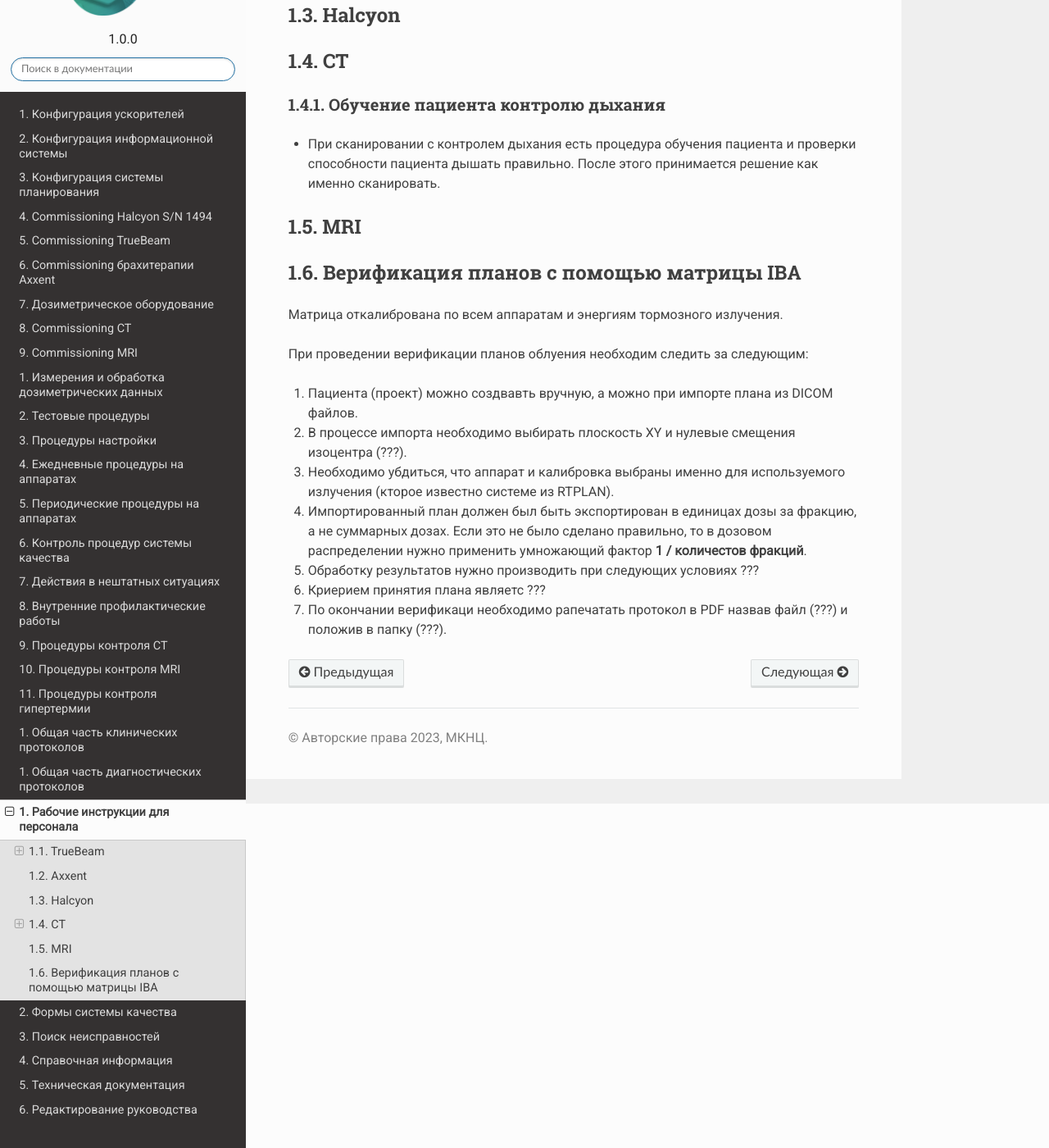
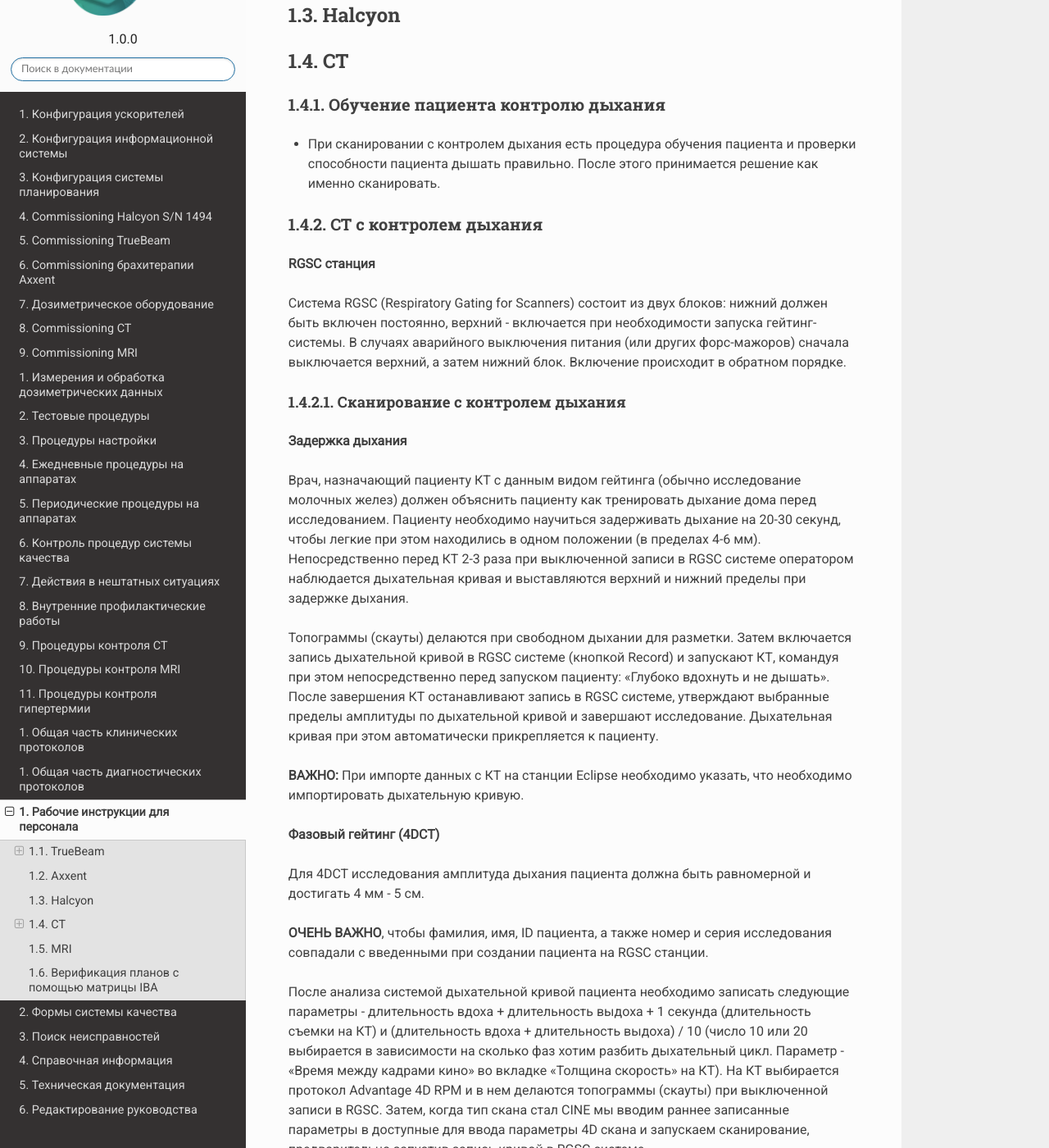
Before and after one commit to ggorlachev/RtDepBusiness, a Sphinx documentation site: the page built from source/Apendixes/instructions.rst, in a window 1280 px wide and 1400 px high, scrolled down 420 px. Shown: the whole window at 82% size. Built offline with Sphinx 7.4.7 and the Read the Docs theme 2.0.0, drawn with Linux system fonts in a browser that asks for light colours; some web fonts are replaced; some of the changed text lies outside the part shown.

Commit message:
Gating start
CT with gating chapter has been started

```diff
--- a/source/Apendixes/instructions.rst
+++ b/source/Apendixes/instructions.rst
@@ -22,13 +22,49 @@ Halcyon
 -------
 
 CT
---
+---
 
 Обучение пациента контролю дыхания
 ~~~~~~~~~~~~~~~~~~~~~~~~~~~~~~~~~~
 
 - При сканировании с контролем дыхания есть процедура обучения пациента и проверки способности пациента дышать правильно.
   После этого принимается решение как именно сканировать.
+
+CT с контролем дыхания
+~~~~~~~~~~~~~~~~~~~~~~
+
+**RGSC станция**
+
+Система RGSC (Respiratory Gating for Scanners) состоит из двух блоков: нижний должен быть включен постоянно, верхний - включается при
+необходимости запуска гейтинг-системы. В случаях аварийного выключения питания (или других форс-мажоров) сначала выключается верхний,
+а затем нижний блок. Включение происходит в обратном порядке.
+
+Сканирование с контролем дыхания
+""""""""""""""""""""""""""""""""
+
+**Задержка дыхания**
+
+Врач, назначающий пациенту КТ с данным видом гейтинга (обычно исследование молочных желез) должен объяснить пациенту как тренировать дыхание дома
+перед исследованием. Пациенту необходимо научиться задерживать дыхание на 20-30 секунд, чтобы легкие при этом находились в одном
+положении (в пределах 4-6 мм). Непосредственно перед КТ 2-3 раза при выключенной записи в RGSC системе оператором наблюдается дыхательная кривая и
+выставляются верхний и нижний пределы при задержке дыхания.
+
+Топограммы (скауты) делаются при свободном дыхании для разметки. Затем включается запись дыхательной кривой в RGSC системе (кнопкой Record) и
+запускают КТ, командуя при этом непосредственно перед запуском пациенту: "Глубоко вдохнуть и не дышать". После завершения КТ останавливают запись в RGSC системе,
+утверждают выбранные пределы амплитуды по дыхательной кривой и завершают исследование. Дыхательная кривая при этом автоматически прикрепляется к пациенту.
+
+**ВАЖНО:** При импорте данных с КТ на станции Eclipse необходимо указать, что необходимо импортировать дыхательную кривую.
+
+**Фазовый гейтинг (4DCT)**
+
+Для 4DCT исследования амплитуда дыхания пациента должна быть равномерной и достигать 4 мм - 5 см.
+
+**ОЧЕНЬ ВАЖНО**, чтобы фамилия, имя, ID пациента, а также номер и серия исследования совпадали с введенными при создании пациента на RGSC станции.
+
+После анализа системой дыхательной кривой пациента необходимо записать следующие параметры - длительность вдоха + длительность выдоха + 1 секунда (длительность съемки на КТ) и (длительность вдоха + длительность выдоха) / 10 (число 10 или 20 выбирается в зависимости на сколько фаз хотим разбить дыхательный цикл. Параметр - "Время между кадрами кино" во вкладке "Толщина скорость" на КТ).
+На КТ выбирается протокол Advantage 4D RPM и в нем делаются топограммы (скауты) при выключенной записи в RGSC. Затем, когда тип скана стал CINE мы вводим раннее записанные параметры в доступные для ввода параметры 4D скана и запускаем сканирование, предварительно запустив запись кривой в RGSC системе.
+
+После завершения сканирования останавливаем запись в RGSC системе и нажимаем экспорт в VXP. На компьютере КТ в Image Works находим сделанное 4DCT и открываем при помощи функции Advantage 4D, а в списке предложенных файлов находим записанную дыхательную кривую пациента (экспортированную из RGSC системы) - собранное 4DCT необходимо экспортировать в Eclipse для планирования.
 
 MRI
 ---
```
